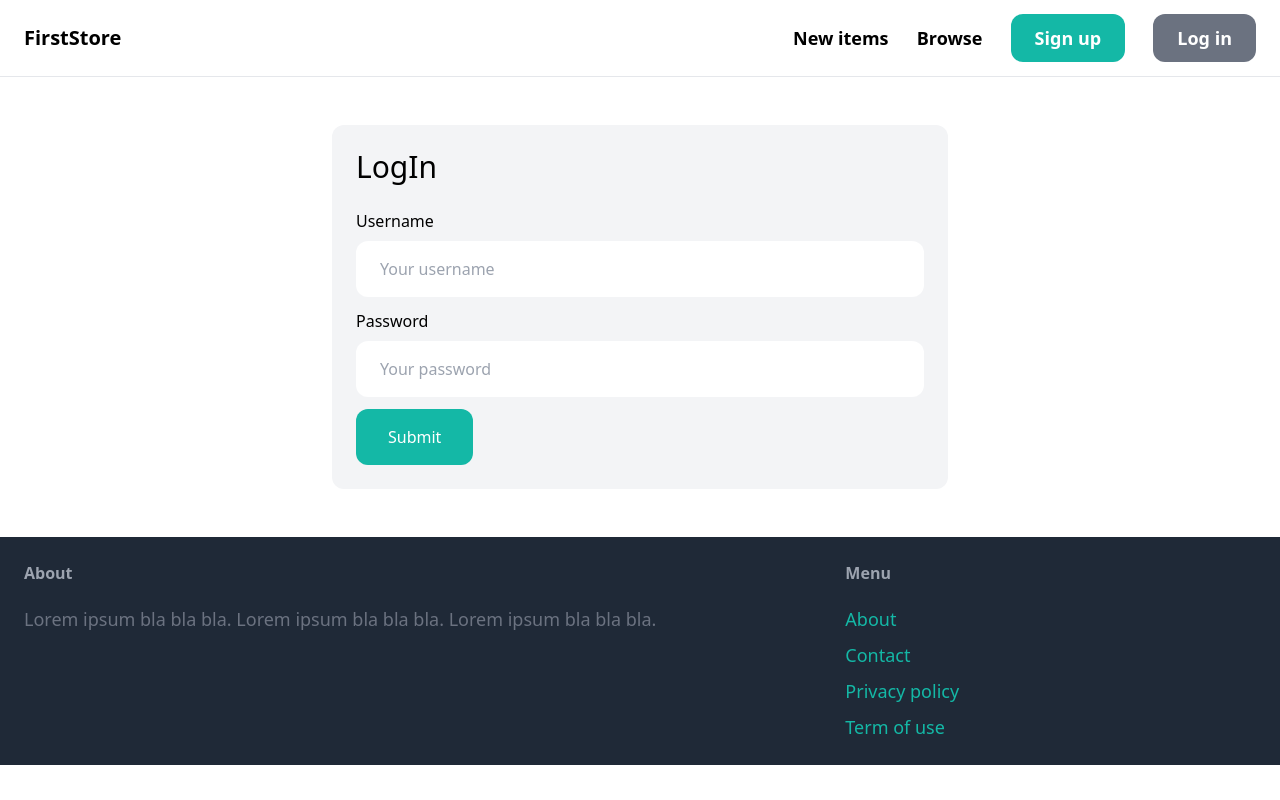
After one commit to Dadcode-lab/onlinestore-market, a Django app: page /login/ in a window 1280 px wide. The commit adds this page. Run offline with Django 4.2, Linux system fonts and the light colour scheme; some libraries are stand-ins or nearby versions.

Commit message:
Working with login page.

```diff
--- a/My_FirstStore/settings.py
+++ b/My_FirstStore/settings.py
@@ -27,6 +27,9 @@ DEBUG = True
 
 ALLOWED_HOSTS = []
 
+LOGIN_URL = '/login/'
+LOGIN_REDIRECT_URL = '/'
+LOGIN_REDIRECT_URL = '/'
 
 # Application definition
 
--- a/core/forms.py
+++ b/core/forms.py
@@ -1,6 +1,16 @@
 from django import forms
-from django.contrib.auth.forms import UserCreationForm
+from django.contrib.auth.forms import UserCreationForm, AuthenticationForm
 from django.contrib.auth.models import User
+
+class LoginForm(AuthenticationForm):
+    username = forms.CharField(widget=forms.TextInput(attrs={
+        'placeholder': 'Your username',
+        'class': 'w-full py-4 px-6 rounded-xl'
+    }))
+    password = forms.CharField(widget=forms.PasswordInput(attrs={
+        'placeholder': 'Your password',
+        'class': 'w-full py-4 px-6 rounded-xl'
+    }))
 
 class SignupForm(UserCreationForm):
     class Meta:
--- a/core/templates/core/base.html
+++ b/core/templates/core/base.html
@@ -19,7 +19,7 @@
                 <a href="#" class="text-lg font-semibold hover:text-gray-500">Browse</a>
 
                 <a href="{% url 'core:signup' %}" class="px-6 py-3 text-lg font-semibold bg-teal-500 text-white rounded-xl hover:bg-teal-700">Sign up</a>
-                <a href="#" class="px-6 py-3 text-lg font-semibold bg-gray-500 text-white rounded-xl hover:bg-gray-700">Log in</a>
+                <a href="{% url 'core:login' %}" class="px-6 py-3 text-lg font-semibold bg-gray-500 text-white rounded-xl hover:bg-gray-700">Log in</a>
             </div>
         </nav>
 
--- /dev/null
+++ b/core/templates/core/login.html
@@ -0,0 +1,35 @@
+{% extends 'core/base.html' %}
+
+{% block title %}Sign up{% endblock %}
+
+{% block content %}
+<div class="w-1/2 my-6 mx-auto p-6 bg-gray-100 rounded-xl">
+    <h1 class="mb-6 text-3xl">LogIn</h1>
+
+    <form method="post" action=".">
+        {% csrf_token %}
+
+        <div class="mb-3">
+            <label class="inline-block mb-2">Username</label><br>
+            {{ form.username }}
+        </div>
+
+        <div class="mb-3">
+            <label class="inline-block mb-2">Password</label><br>
+            {{ form.password }}
+        </div>
+
+        {% if form.errors or form.non_field_errors %}
+            <div class="mb-3 p-6 bg-red-100 rounded-xl">
+                {% for field in form %}
+                    {{ field.errors }}
+                {% endfor %}
+
+                {{ form.non_field_errors }}
+            </div>
+        {% endif %}
+
+        <button class="py-4 px-8 text-lag bg-teal-500 hover:bg-teal-700 rounded-xl text-white">Submit</button>
+    </form>
+</div>
+{% endblock %}
--- a/core/urls.py
+++ b/core/urls.py
@@ -1,11 +1,14 @@
+from django.contrib.auth import views as auth_views
 from django.urls import path
 
 from . import views
+from .forms import LoginForm
 
 app_name = 'core'
 
 urlpatterns = [
     path('', views.index, name='index'),
     path('contact/', views.contact, name='contact'),
-    path('signup/', views.signup,name='signup'),
+    path('signup/', views.signup, name='signup'),
+    path('login/', auth_views.LoginView.as_view(template_name='core/login.html', authentication_form=LoginForm), name='login'),
 ]
```
Also changed, not shown: db.sqlite3.
